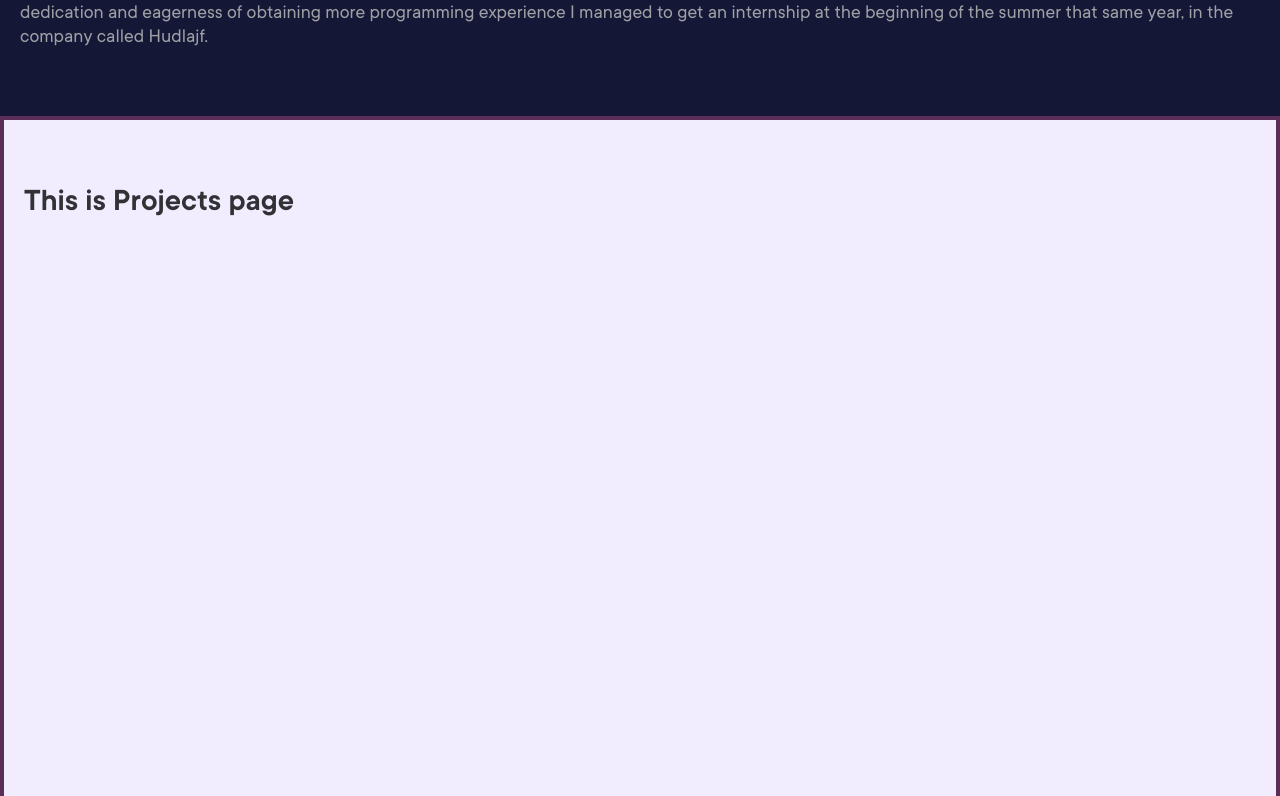
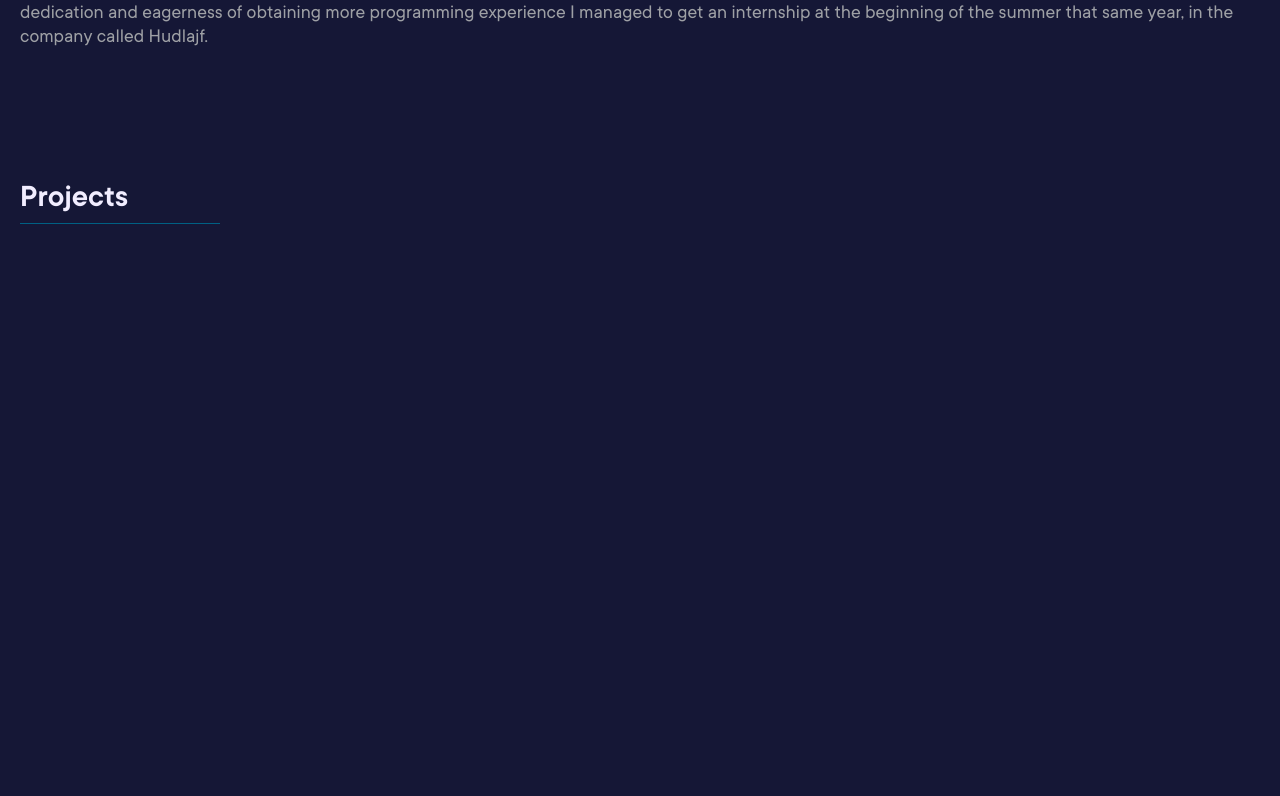
Before and after one commit to majdrab/majdrab.github.io, a Vue app: page / in a window 1280 px wide. Shown: the part 1344-2140 px from the top of the page. Built offline with nearby package versions, Linux system fonts and the light colour scheme.

Commit message:
feat: create base divider global component

```diff
--- /dev/null
+++ b/src/components/global/BaseDivider.vue
@@ -0,0 +1,13 @@
+<script setup>
+
+</script>
+
+<template>
+  <div class="base-divider"></div>
+</template>
+
+<style scoped>
+.base-divider {
+  @apply h-[1px] w-[200px] bg-green-400 my-2;
+}
+</style>
--- a/src/main.js
+++ b/src/main.js
@@ -7,6 +7,7 @@ import router from './router'
 
 // import global components
 import BaseContainer from "./components/global/BaseContainer.vue"
+import BaseDivider from "./components/global/BaseDivider.vue"
 
 // gsap template
 // import { gsap } from "gsap";
@@ -24,6 +25,7 @@ app.use(router)
 // define global components
 app
   .component("BaseContainer", BaseContainer)
+  .component("BaseDivider", BaseDivider)
 
 
 app.mount('#app')
--- a/src/views/AboutView.vue
+++ b/src/views/AboutView.vue
@@ -8,7 +8,7 @@ import AboutTimeline from '../components/blocks/about/about_timeline/AboutTimeli
   <div id="about">
     <BaseContainer class="about-intro">
       <h1 class="text-gray-100">About Me</h1>
-      <div class="h-[1px] w-[200px] bg-green-400 my-2"></div>
+      <BaseDivider />
       <div class="grid grid-cols-3 gap-4">
         <div class="col-span-3 lg:col-span-2">
           <p class="pb-2">I'm Maj Drab, a 29-year-old Slovenian junior Front-end developer. Currently in the process of gaining more programming knowledge and doing all kinds of projects.</p>
@@ -39,7 +39,7 @@ import AboutTimeline from '../components/blocks/about/about_timeline/AboutTimeli
     </BaseContainer>
     <BaseContainer class="about-path">
       <h3 class="text-gray-100">My Programming Path</h3>
-      <div class="h-[1px] w-[200px] bg-green-400 my-2"></div>
+      <BaseDivider />
       <AboutTimeline />
     </BaseContainer>
   </div>
--- a/src/views/ProjectsView.vue
+++ b/src/views/ProjectsView.vue
@@ -5,13 +5,17 @@
 <template>
   <div id="projects">
     <BaseContainer>
-      <h1 class="">This is Projects page</h1>
+      <h1 class="text-gray-100">Projects</h1>
+      <BaseDivider />
+      <div class="grid grid-cols-3 xl:grid-cols-4 gap-6 xl:gap-8">
+
+      </div>
     </BaseContainer>
   </div>
 </template>
 
 <style scoped>
 #projects {
-  @apply pt-16 pb-14 relative min-h-screen border-purple border-4;
+  @apply pt-16 pb-14 relative min-h-screen bg-primary;
 }
 </style>
```
